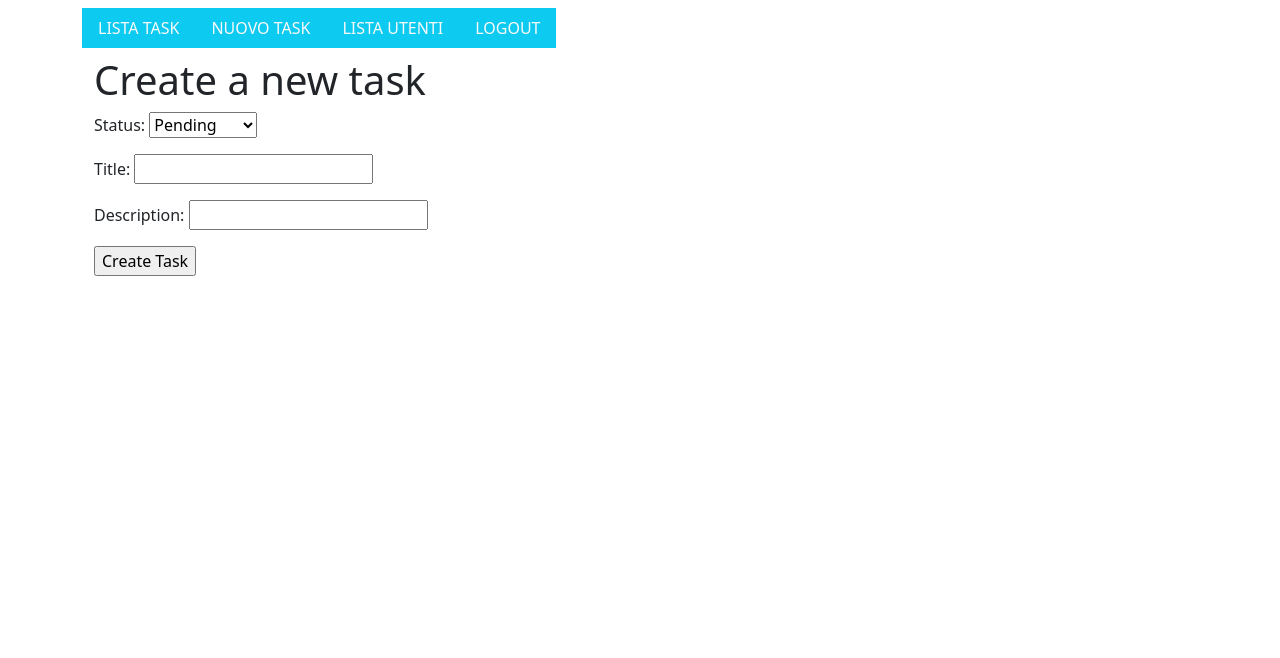
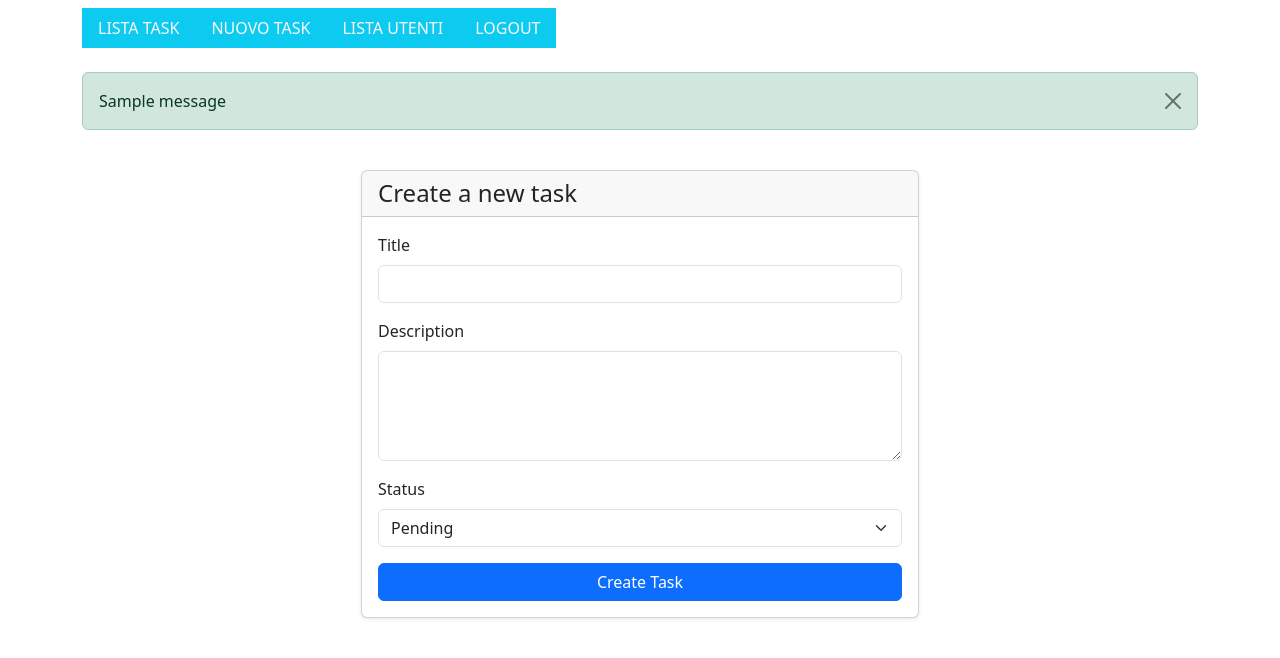
Before and after one commit to loricurreli/todo_list_django, a Django app: page /new_task/ in a window 1280 px wide. Shown: the top 658 px of the page. Run offline with Django 5.2, Linux system fonts and the light colour scheme; a user stored in the database is signed in; tables that the repository leaves empty hold one stand-in row (values such as "Sample post"); one stand-in notice (Sample message) is shown; some libraries are stand-ins or nearby versions.

Commit message:
TASK 5: CREATION FORM UPGRADE

```diff
--- a/templates/todo_list/base.html
+++ b/templates/todo_list/base.html
@@ -38,6 +38,17 @@
         </ul>
       </div>
     </nav>
+    {% if messages %}
+      <div class="container mt-3">
+        {% for message in messages %}
+          <div class="alert alert-{{ message.tags }} alert-dismissible fade show" role="alert">
+            {{ message }}
+            <button type="button" class="btn-close" data-bs-dismiss="alert" aria-label="Close"></button>
+          </div>
+        {% endfor %}
+      </div>
+    {% endif %}
+
     <div class="container">
       {% block body_block %}
 
--- a/templates/todo_list/new_task.html
+++ b/templates/todo_list/new_task.html
@@ -1,20 +1,33 @@
 {% extends 'todo_list/base.html' %}
 
-{% load static %}
-
-{% block title %}
-  New task
-{% endblock %}
+{% block title %}New Task{% endblock %}
 
 {% block body_block %}
-  <div class="container">
-    <h1 class="page-title">Create a new task</h1>
-    <div>
-      <form method="POST">
-        {{ form.as_p }}
-        {% csrf_token %}
-        <input type="submit" value="Create Task" />
-      </form>
+  <div class="py-4">
+    <div class="col-12 col-lg-6 mx-auto">
+      <div class="card shadow-sm">
+        <div class="card-header">
+          <h1 class="h4 mb-0">Create a new task</h1>
+        </div>
+        <div class="card-body">
+          <form method="POST" novalidate>
+            {% csrf_token %}
+            {% for field in form %}
+              <div class="mb-3">
+                <label class="form-label" for="{{ field.id_for_label }}">{{ field.label }}</label>
+                {{ field }}
+                {% if field.help_text %}
+                  <div class="form-text">{{ field.help_text }}</div>
+                {% endif %}
+                {% for error in field.errors %}
+                  <div class="invalid-feedback d-block">{{ error }}</div>
+                {% endfor %}
+              </div>
+            {% endfor %}
+            <button type="submit" class="btn btn-primary w-100">Create Task</button>
+          </form>
+        </div>
+      </div>
     </div>
   </div>
 {% endblock %}
--- a/todo_list/forms.py
+++ b/todo_list/forms.py
@@ -6,7 +6,12 @@ from todo_list.models import UserProfileInfo
 class FormTask(forms.ModelForm):
     class Meta:
         model = Todo
-        fields = '__all__'
+        fields = ('title', 'description', 'status')
+        widgets = {
+            'title': forms.TextInput(attrs={'class': 'form-control'}),
+            'description': forms.Textarea(attrs={'class': 'form-control', 'rows': 4}),
+            'status': forms.Select(attrs={'class': 'form-select'}),
+        }
 
 class UserFrom(forms.ModelForm):
     password = forms.CharField(widget=forms.PasswordInput())
--- a/todo_list/views.py
+++ b/todo_list/views.py
@@ -1,9 +1,9 @@
-from django.shortcuts import render
+from django.shortcuts import redirect, render
 from django.http import HttpResponseRedirect, HttpResponse
 from django.contrib.auth import authenticate, login, logout
 from todo_list.models import Todo, AppUser
 from todo_list.forms import FormTask, UserFrom, UserProfileInfoForm
-
+from django.contrib import messages
 from django.urls import reverse
 from django.contrib.auth.decorators import login_required
 
@@ -18,18 +18,23 @@ def users(request):
     users_list = {'users_list': AppUser.objects.all().order_by('id')}
     return render(request, 'todo_list/users.html', context=users_list, )
 
+@login_required
 def new_task(request):
-    form = FormTask()
-
-    if request.method == 'POST':
+    if request.method == "POST":
         form = FormTask(request.POST)
         if form.is_valid():
-           form.save(commit=True)
-           return index(request)
+            try:
+                form.save()
+                messages.success(request, "Task creato con successo.")
+                return redirect("todo_list:index")
+            except Exception as exc:
+                messages.error(request, f"Errore durante il salvataggio: {exc}")
         else:
-            print('ERROR FORM INVALID')
+            messages.error(request, "Controlla i campi del form.")
+    else:
+        form = FormTask()
 
-    return render(request, 'todo_list/new_task.html', { 'form': form})
+    return render(request, "todo_list/new_task.html", {"form": form})
 
 def register(request):
     registered = False
```
Also changed, not shown: db.sqlite3.
